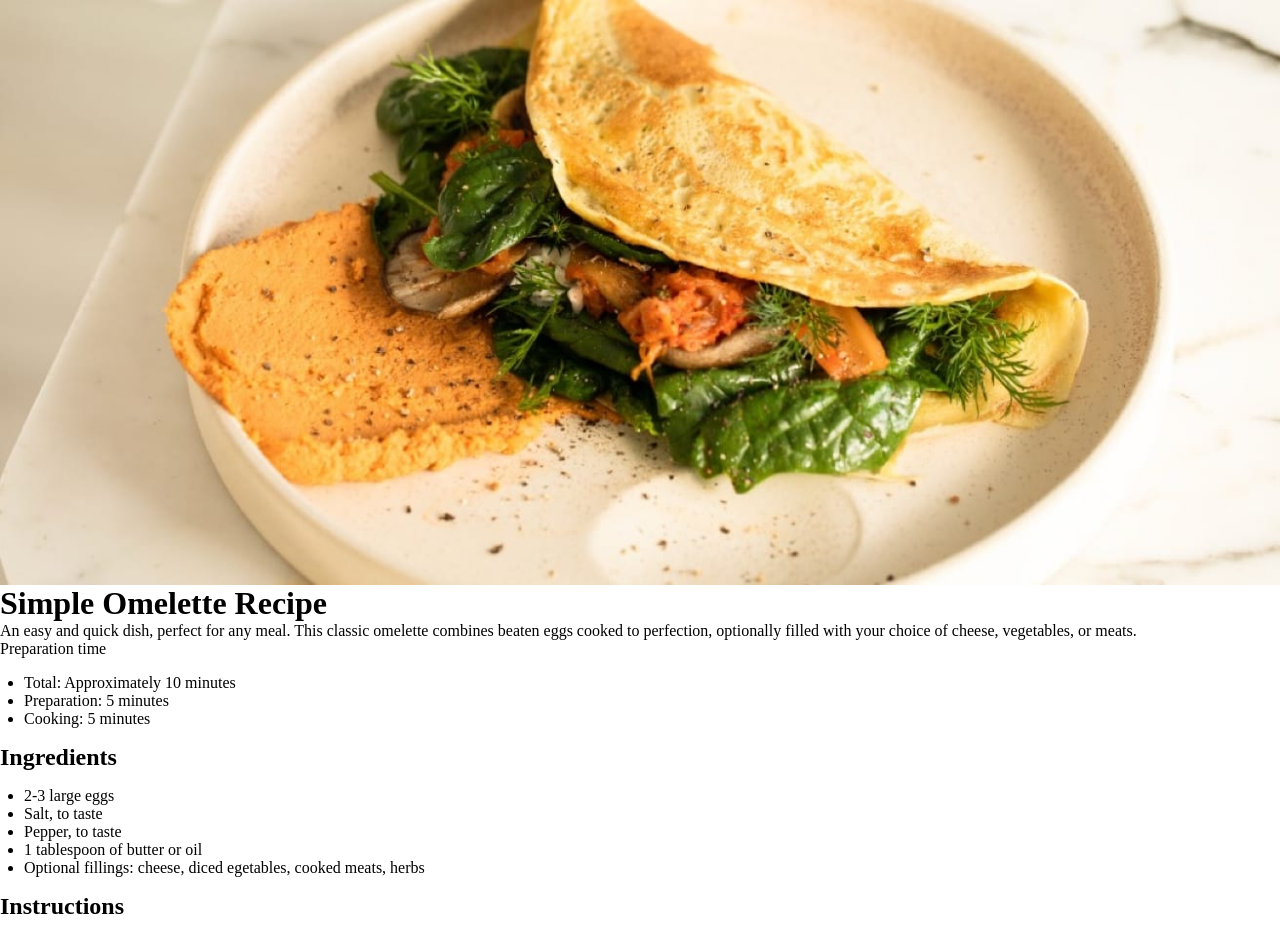
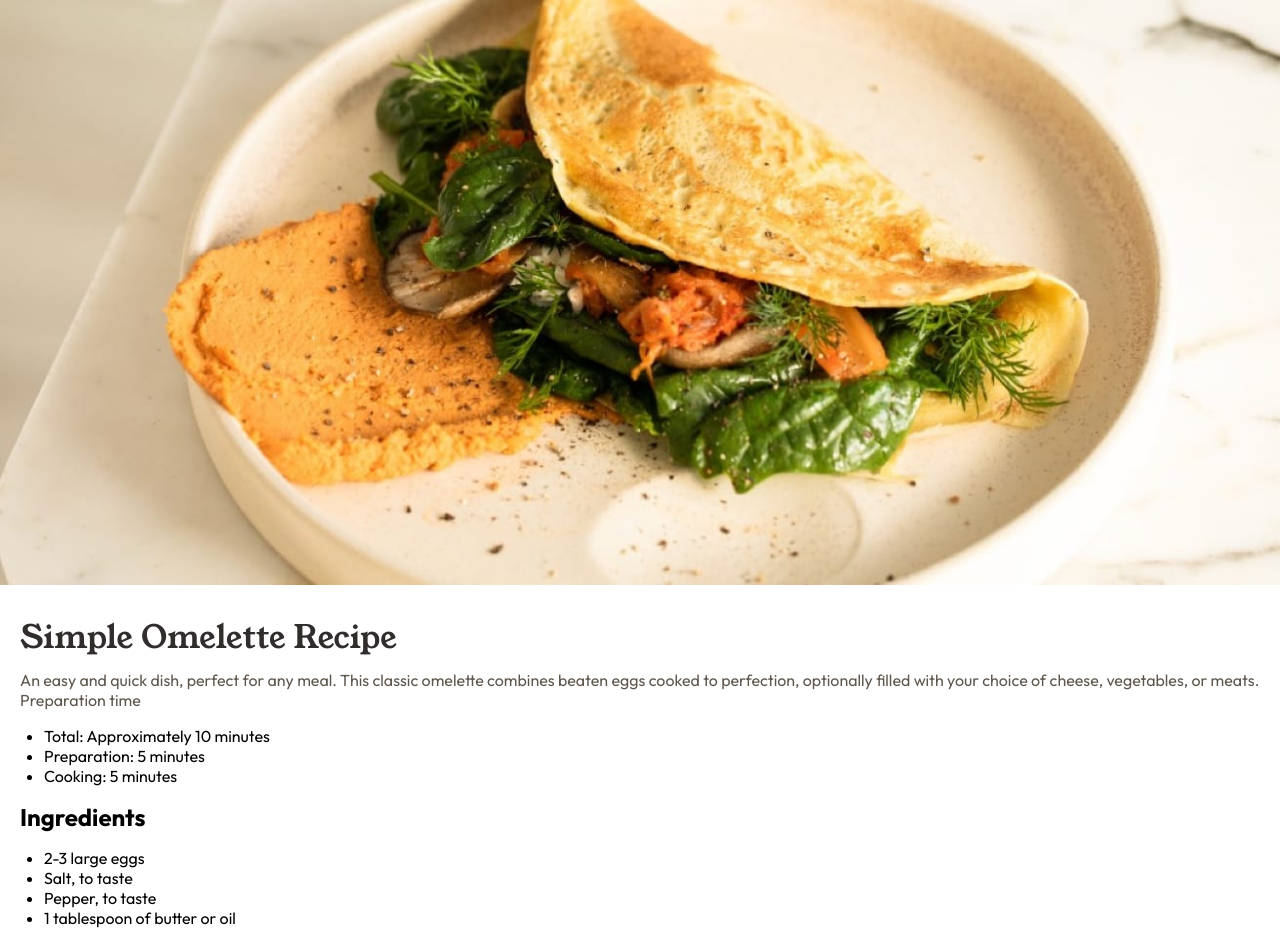
Before and after one commit to DrewM64/recipe-page, a plain HTML site: page index.html in a window 1280 px wide. Shown: the top 931 px of the page. Drawn offline with Linux system fonts and the light colour scheme.

Commit message:
Add h1 styling

```diff
--- a/index.html
+++ b/index.html
@@ -8,13 +8,19 @@
 
   <link rel="icon" type="image/png" sizes="32x32" href="./assets/images/favicon-32x32.png">
   <link rel="stylesheet" href="style.css">
+  <link rel="preconnect" href="https://fonts.googleapis.com">
+  <link rel="preconnect" href="https://fonts.gstatic.com" crossorigin>
+  <link
+    href="https://fonts.googleapis.com/css2?family=Inter:ital,opsz,wght@0,14..32,100..900;1,14..32,100..900&family=Outfit:wght@100..900&family=Young+Serif&display=swap"
+    rel="stylesheet">
 
   <title>Recipe page | Frontend Mentor</title>
 </head>
 
 <body>
+  <div class="main-desktop">
+    <img src="assets/images/image-omelette.jpeg" alt="photo of spinach omelette" />
     <main>
-    <img src="assets/images/image-omelette.jpeg" alt="photo of spinach omelette" />
       <h1>Simple Omelette Recipe</h1>
 
       <p>
@@ -101,6 +107,7 @@
         </table>
       </section>
     </main>
+  </div>
   <div class="attribution">
     Challenge by <a href="https://www.frontendmentor.io?ref=challenge" target="_blank">Frontend Mentor</a>.
     Coded by <a href="#">Your Name Here</a>.
--- a/style.css
+++ b/style.css
@@ -1,5 +1,3 @@
-@import url("https://fonts.googleapis.com/css2?family=Inter:ital,opsz,wght@0,14..32,100..900;1,14..32,100..900&family=Outfit:wght@100..900&family=Young+Serif&display=swap");
-
 body,
 h1,
 h2,
@@ -7,6 +5,16 @@ h3,
 h4,
 p {
   margin: 0;
+}
+
+body {
+  /* bg color only shows in desktop view */
+  background-color: hsl(30, 54%, 90%);
+}
+
+main {
+  padding: 20px;
+  font-family: "Outfit", sans-serif;
 }
 
 img {
@@ -22,6 +30,18 @@ ol {
 
 p {
   font-size: 16px;
+  color: hsl(30, 10%, 34%);
+}
+
+h1 {
+  font-family: "Young Serif", serif;
+  font-weight: 400;
+  padding: 10px 0;
+  color: hsl(24, 5%, 18%);
+}
+
+.main-desktop {
+  background-color: white;
 }
 
 .attribution {
```
Lines whose indentation alone changed are shown as unchanged.
